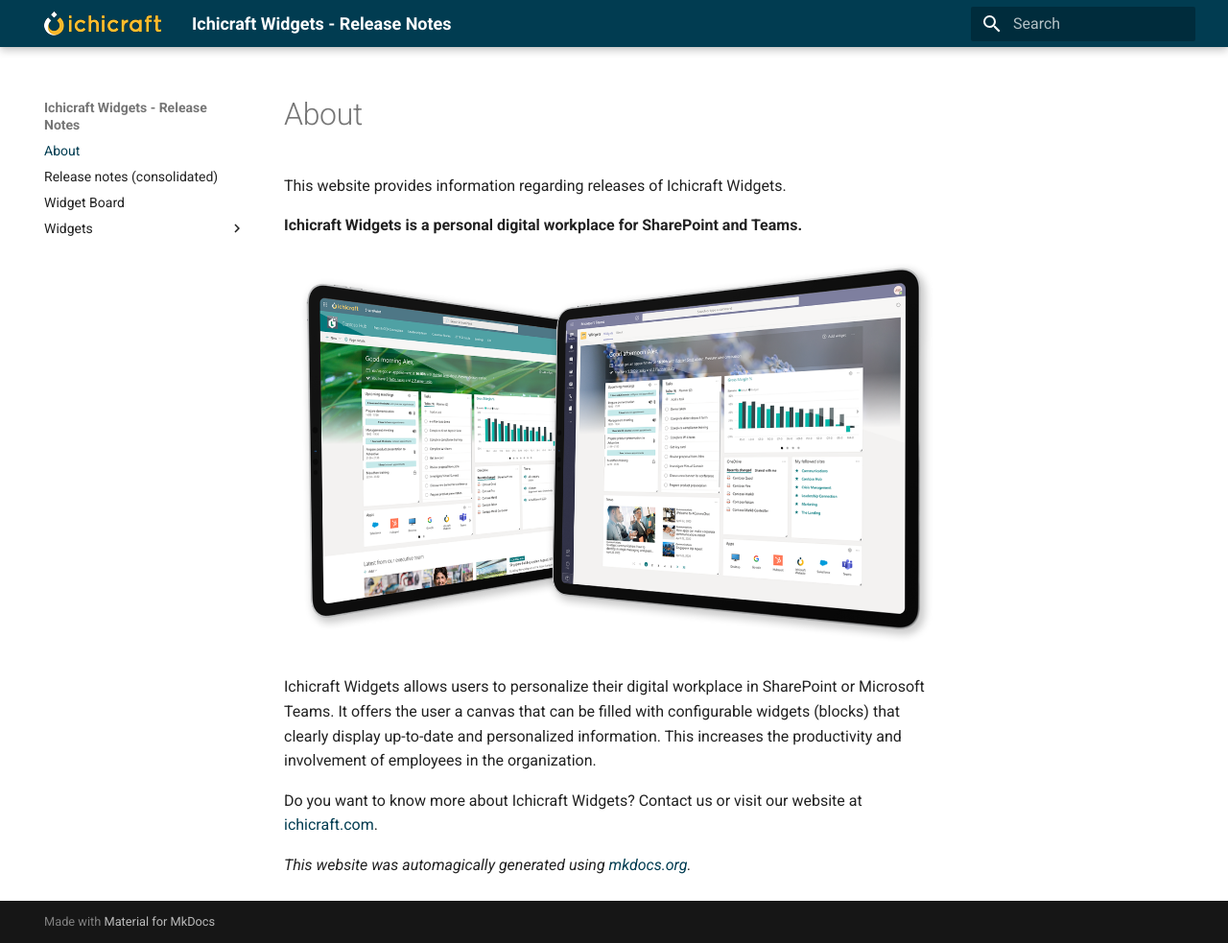
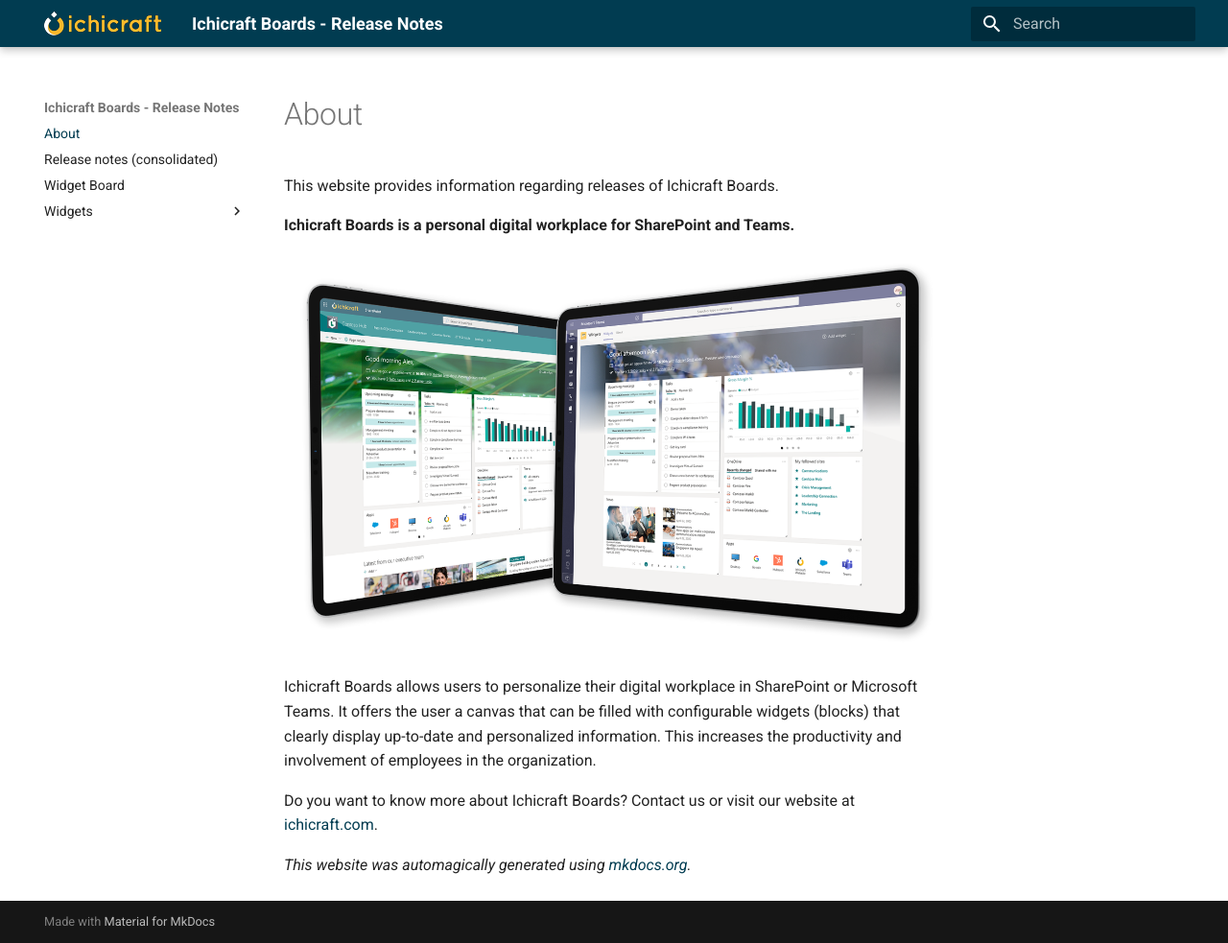
Before and after one commit to ichicraft/widgets-docs, an MkDocs documentation site: the page built from docs/index.md, in a window 1280 px wide and 983 px high. Shown: the whole window at 96% size. Built offline with MkDocs 1.6.1 and Material for MkDocs 9.7.7, drawn with Linux system fonts in a browser that asks for light colours.

Commit message:
Updated product name

```diff
--- a/docs/index.md
+++ b/docs/index.md
@@ -1,13 +1,13 @@
 # About
 
-This website provides information regarding releases of Ichicraft Widgets.
+This website provides information regarding releases of Ichicraft Boards.
 
-**Ichicraft Widgets is a personal digital workplace for SharePoint and Teams.**
+**Ichicraft Boards is a personal digital workplace for SharePoint and Teams.**
 
-![Ichicraft Widgets](images/impression.png)
+![Ichicraft Boards](images/impression.png)
 
-Ichicraft Widgets allows users to personalize their digital workplace in SharePoint or Microsoft Teams. It offers the user a canvas that can be filled with configurable widgets (blocks) that clearly display up-to-date and personalized information. This increases the productivity and involvement of employees in the organization.
+Ichicraft Boards allows users to personalize their digital workplace in SharePoint or Microsoft Teams. It offers the user a canvas that can be filled with configurable widgets (blocks) that clearly display up-to-date and personalized information. This increases the productivity and involvement of employees in the organization.
 
-Do you want to know more about Ichicraft Widgets? Contact us or visit our website at [ichicraft.com](https://ichicraft.com).
+Do you want to know more about Ichicraft Boards? Contact us or visit our website at [ichicraft.com](https://ichicraft.com).
 
 *This website was automagically generated using [mkdocs.org](https://www.mkdocs.org).*
--- a/mkdocs.yml
+++ b/mkdocs.yml
@@ -1,4 +1,4 @@
-site_name: Ichicraft Widgets - Release Notes
+site_name: Ichicraft Boards - Release Notes
 site_url: https://ichicraft.github.io/widgets-docs/
 theme:
     name: material
```
